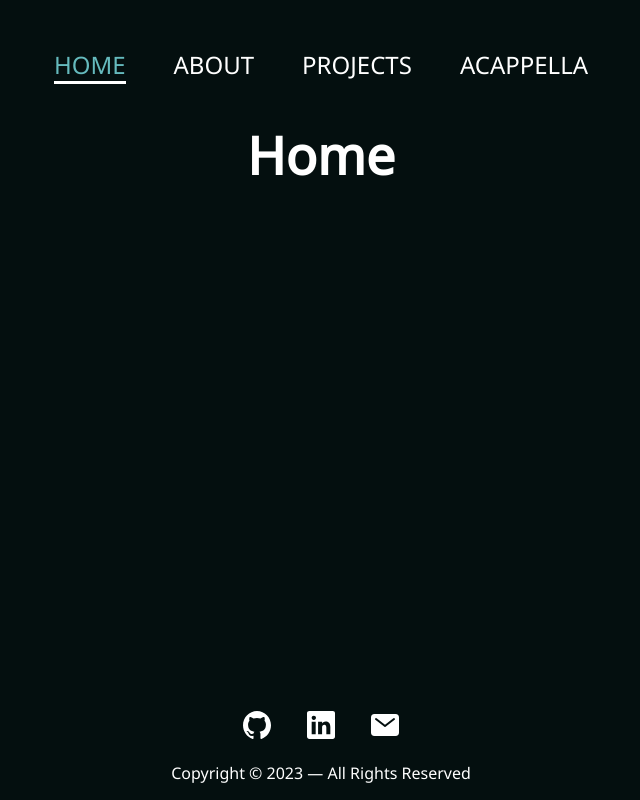
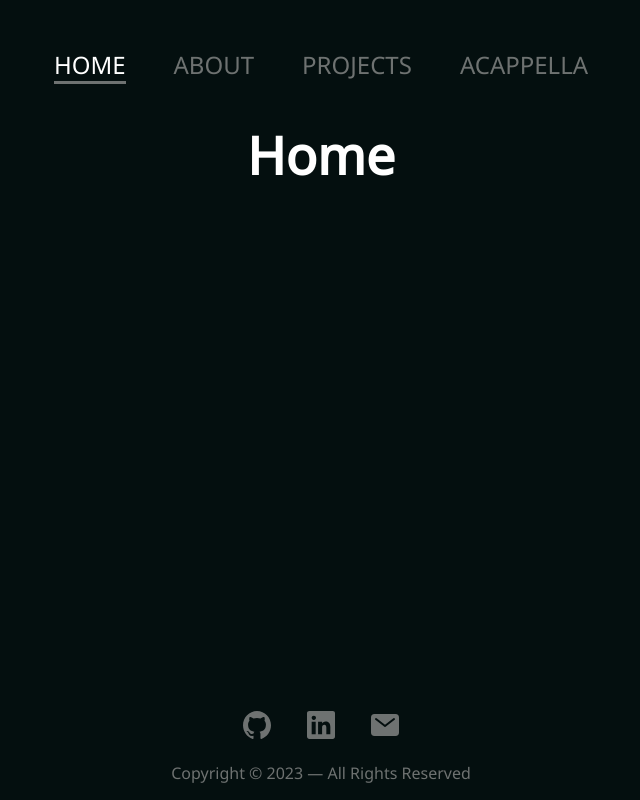
Before and after one commit to nosaj9/portfolio-site, a React (Create React App) app: page / in a window 1280 px wide. Shown: the whole page, without its empty margins (319-959 px from the left). Built offline with nearby package versions, Linux system fonts and the light colour scheme.

Commit message:
changed theme

```diff
--- a/src/components/Footer.scss
+++ b/src/components/Footer.scss
@@ -20,7 +20,7 @@ footer {
 .icons > a > * {
     height: 5%;
     width: 2rem;
-    color: white;
+    color: $text-color;
     transition: all 350ms ease;
 }
 
@@ -29,5 +29,5 @@ footer {
 }
 
 footer > p {
-    color: white;
+    color: $text-color;
 }
--- a/src/components/Navbar.scss
+++ b/src/components/Navbar.scss
@@ -9,13 +9,13 @@
 }
 
 .normal {
-    color: white;
+    color: $text-color;
     text-decoration: none;
 }
 
 .active {
     color: $navbar-active;
-    border-bottom: 3px solid white;
+    border-bottom: 3px solid $text-color;
 }
 
 .option {
--- a/src/style/colors.scss
+++ b/src/style/colors.scss
@@ -1,3 +1,3 @@
 $background-color: #040f0f;
-//aecfdf
-$navbar-active: #65BABD;
+$navbar-active: white;
+$text-color: #6e7271;
```
